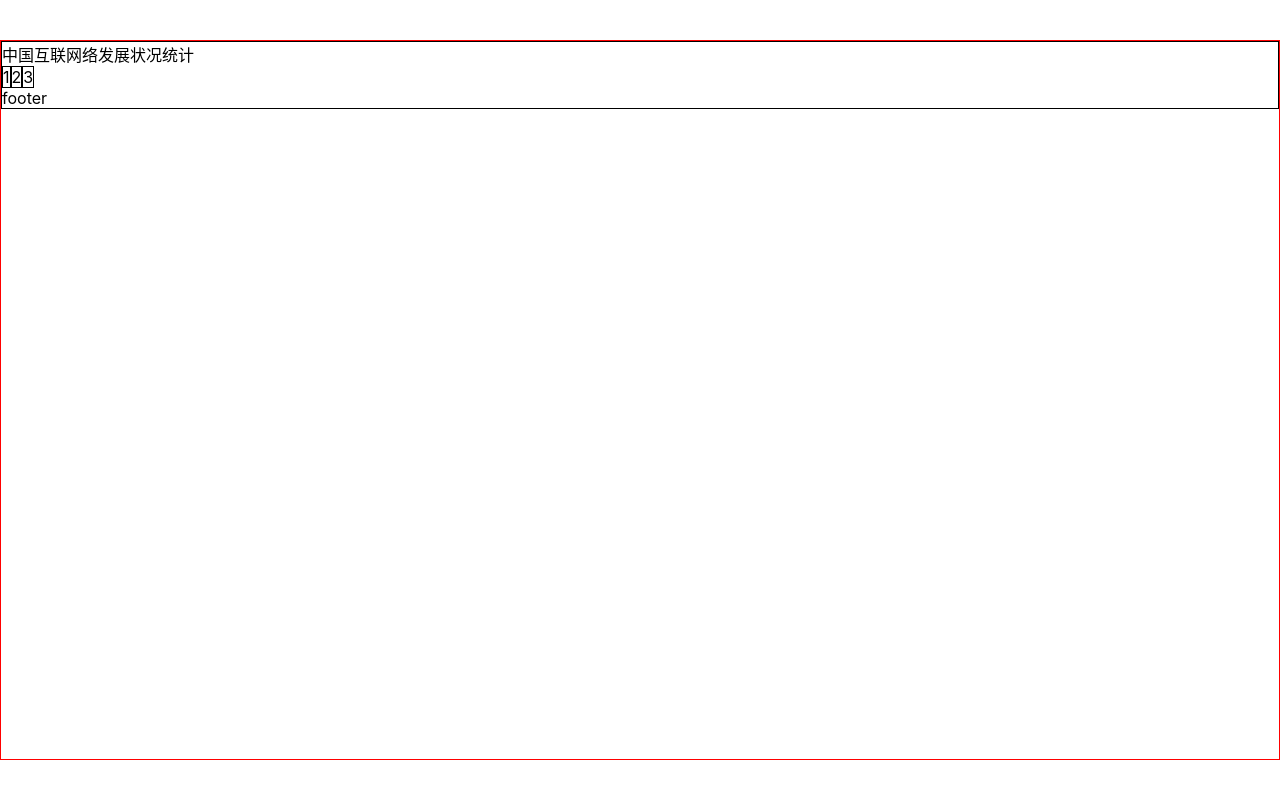
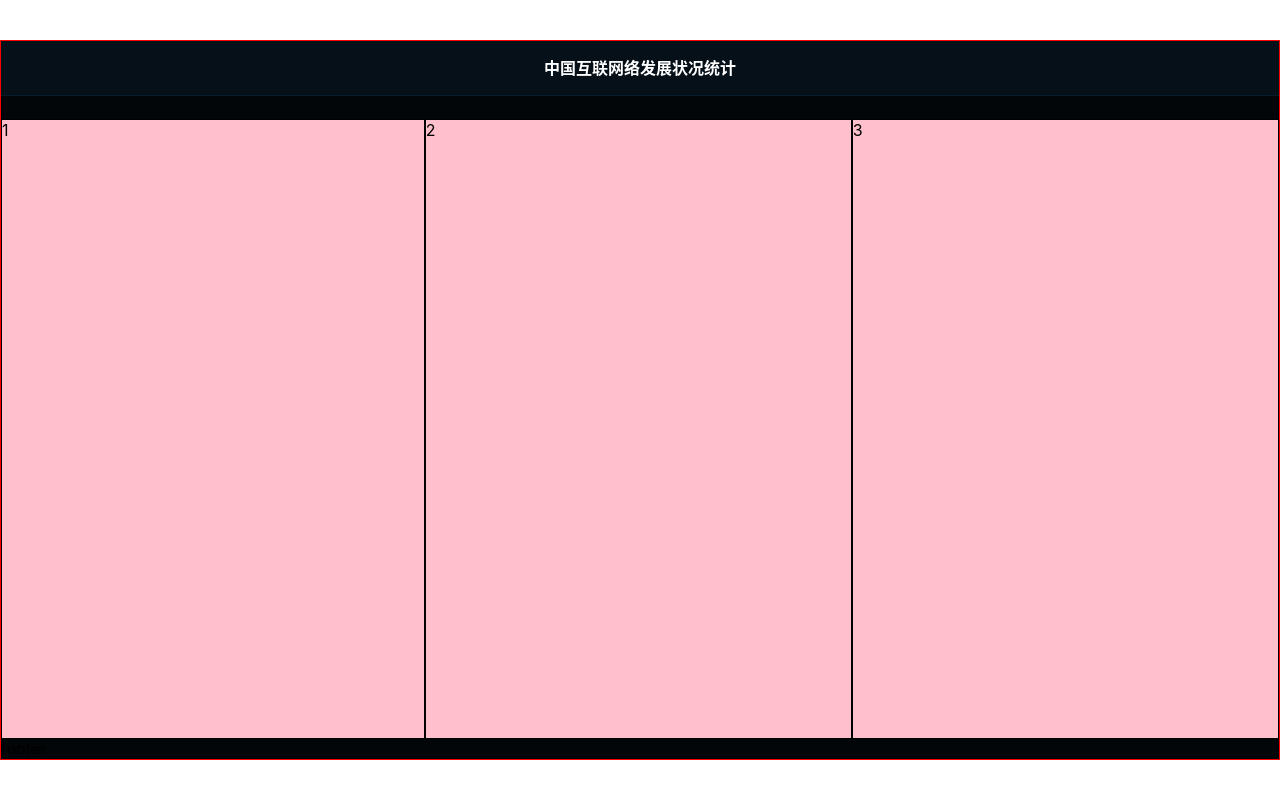
Before and after one commit to ml1234256/big-screen-demo-1, a React (Create React App) app: page /#/ in a window 1280 px wide. Built offline with nearby package versions, Linux system fonts and the light colour scheme.

Commit message:
完成整体布局

```diff
--- a/src/index.tsx
+++ b/src/index.tsx
@@ -5,9 +5,7 @@ import App from './App';
 import reportWebVitals from './reportWebVitals';
 
 ReactDOM.render(
-  <React.StrictMode>
-    <App />
-  </React.StrictMode>,
+    <App />,
   document.getElementById('root')
 );
 
--- a/src/pages/Home.tsx
+++ b/src/pages/Home.tsx
@@ -5,7 +5,7 @@ import './home.scss';
 export const Home = () => {
     return (
         <div className="home">
-            <header>中国互联网络发展状况统计</header>
+            <header><h1>中国互联网络发展状况统计</h1></header>
             <main>
                 <section className="section-1">1</section>
                 <section className="section-2">2</section>
--- a/src/pages/home.scss
+++ b/src/pages/home.scss
@@ -1,13 +1,31 @@
+@import "../shared/_helper.scss";
 .home {
-  border: 1px solid black;
+  flex: 1;
   display: flex;
   flex-direction: column;
+  background-color: #020609;
 }
 header {
+  border-bottom: 1px solid #071d2c;
+  height: px2rem(58);
+  line-height: px2rem(58);
+  text-align: center;
+  background-color: #061019;
+  h1 {
+    font-weight: bold;
+    color: #fff;
+  }
+}
+footer {
+  //   height: 48px;
 }
 main {
   display: flex;
+  flex-grow: 1;
+  padding-top: px2rem(24);
   section {
     border: 1px solid;
+    flex-grow: 1;
+    background-color: pink;
   }
 }
--- a/src/shared/_helper.scss
+++ b/src/shared/_helper.scss
@@ -4,3 +4,8 @@ $font-hei: -apple-system, "Noto Sans", "Helvetica Neue", Helvetica,
   "Noto Sans CJK SC", "Source Han Sans SC", "Source Han Sans CN",
   "Microsoft YaHei", "Wenquanyi Micro Hei", "WenQuanYi Zen Hei", "ST Heiti",
   SimHei, "WenQuanYi Zen Hei Sharp", sans-serif;
+
+$ui-width: 1354;
+@function px2rem($px) {
+  @return #{$px/$ui-width * 100}rem;
+}
--- a/src/shared/index.scss
+++ b/src/shared/index.scss
@@ -32,6 +32,12 @@ body {
 #root {
   border: 1px solid red;
   margin: 0 auto;
+  display: flex;
+  // flex-direction: column;
+}
+.App {
+  display: flex;
+  flex: 1;
 }
 
 h1,
@@ -41,4 +47,6 @@ h4,
 h5,
 h6 {
   font-size: 16px;
+  margin: 0;
+  padding: 0;
 }
```
